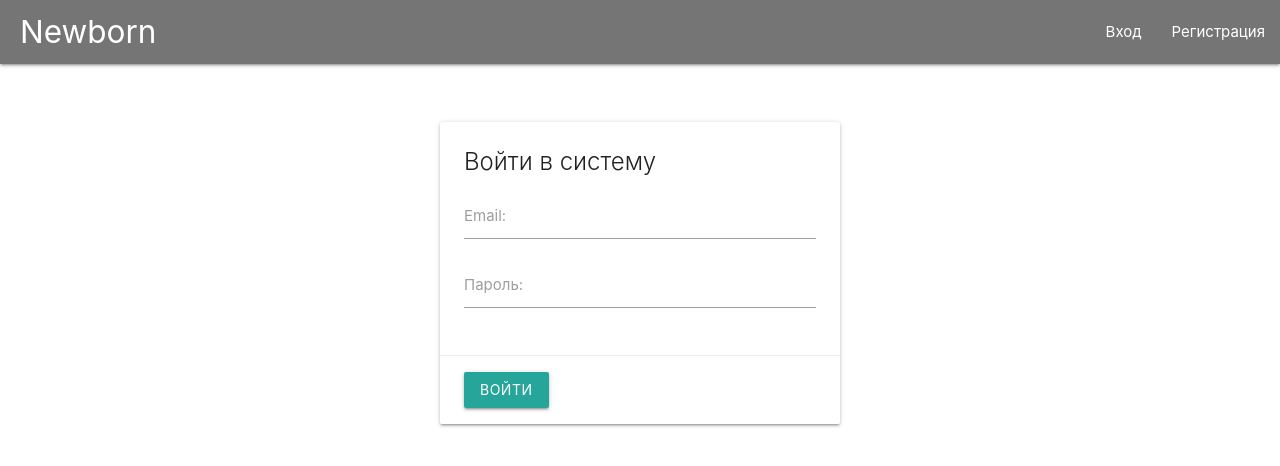
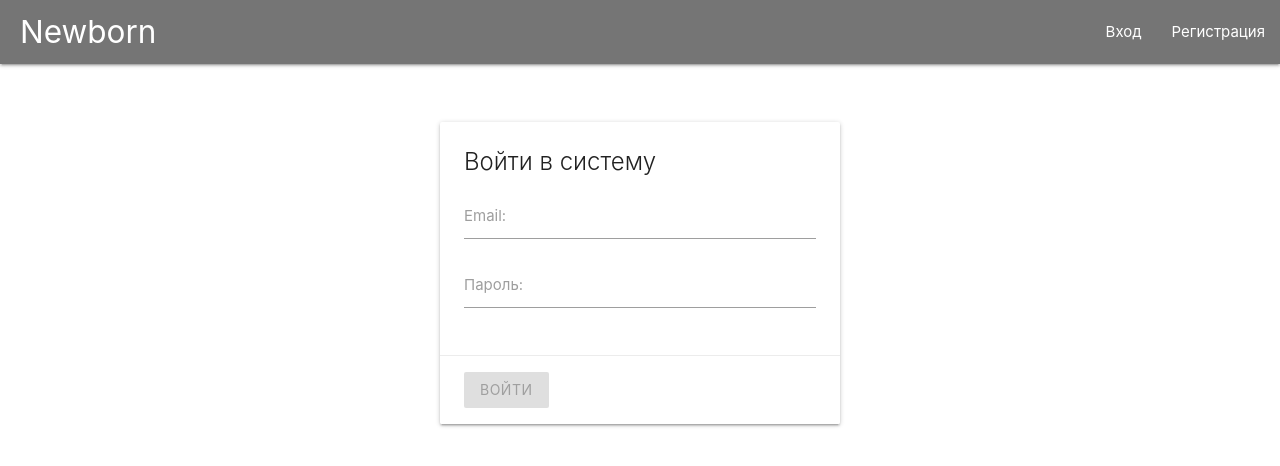
Before and after one commit to OlegUsatui/crm-platform, an Angular app in the folder client/: page /login in a window 1280 px wide. Shown: the top 466 px of the page. Built offline with nearby package versions, Linux system fonts and the light colour scheme.

Commit message:
login form

```diff
--- a/client/src/app/app.module.ts
+++ b/client/src/app/app.module.ts
@@ -7,6 +7,7 @@ import { LoginPageComponent } from './login-page/login-page.component';
 import { AuthLayoutComponent } from './shared/layouts/auth-layout/auth-layout.component';
 import { SiteLayoutComponent } from './shared/layouts/site-layout/site-layout.component';
 import { RegisterPageComponent } from './register-page/register-page.component';
+import { FormsModule, ReactiveFormsModule } from '@angular/forms';
 
 @NgModule({
   declarations: [
@@ -18,7 +19,9 @@ import { RegisterPageComponent } from './register-page/register-page.component';
   ],
   imports: [
     BrowserModule,
-    AppRoutingModule
+    AppRoutingModule,
+    FormsModule,
+    ReactiveFormsModule
   ],
   providers: [],
   bootstrap: [AppComponent]
--- a/client/src/app/login-page/login-page.component.html
+++ b/client/src/app/login-page/login-page.component.html
@@ -1,16 +1,42 @@
-<div class="card">
+<form [formGroup]="form" (ngSubmit)="onSubmit()" class="card">
   <div class="card-content">
     <span class="card-title">Войти в систему</span>
     <div class="input-field">
-      <input id="email" type="email" required>
+      <input
+        formControlName="email"
+        id="email"
+        type="email"
+        required
+        [ngClass]="{'invalid': form.get('email')?.touched && form.get('email')?.invalid}"
+      >
       <label for="email">Email:</label>
+      <span  class="helper-text red-text" *ngIf="form.get('email')?.touched && form.get('email')?.invalid">
+        <span *ngIf="form.get('email')?.errors?.['required']">Введите Email</span>
+        <span *ngIf="form.get('email')?.errors?.['email']">Вы ввели некорректный Email</span>
+      </span>
     </div>
     <div class="input-field">
-      <input id="password" type="password" required>
+      <input
+        formControlName="password"
+        id="password"
+        type="password"
+        required
+        [ngClass]="{'invalid': form.get('password')?.touched && form.get('password')?.invalid}"
+      >
       <label for="password">Пароль:</label>
+      <span  class="helper-text red-text" *ngIf="form.get('password')?.touched && form.get('password')?.invalid">
+        <span *ngIf="form.get('password')?.errors?.['required']">Введите пароль</span>
+        <span *ngIf="form.get('password')?.errors?.['minlength']">
+          Длина пароля должна быть больше {{ form.get('password')?.errors?.['minlength']['requiredLength'] }} символов. Сейчас {{ form.get('password')?.errors?.['minlength']['actualLength'] }}
+        </span>
+      </span>
     </div>
   </div>
   <div class="card-action">
-    <button class="modal-action btn waves-effect">Войти</button>
+    <button
+      type="submit"
+      class="modal-action btn waves-effect"
+      [disabled]="form.invalid"
+    >Войти</button>
   </div>
-</div>
+</form>
--- a/client/src/app/login-page/login-page.component.ts
+++ b/client/src/app/login-page/login-page.component.ts
@@ -1,10 +1,25 @@
-import { Component } from '@angular/core';
+import { Component, OnInit } from '@angular/core';
+import { FormBuilder, FormGroup, Validators } from '@angular/forms';
 
 @Component({
   selector: 'app-login-page',
   templateUrl: './login-page.component.html',
   styleUrls: ['./login-page.component.scss']
 })
-export class LoginPageComponent {
+export class LoginPageComponent implements OnInit {
+  form!: FormGroup;
 
+  constructor(private fb: FormBuilder) {
+  }
+
+  ngOnInit(): void {
+    this.form = this.fb.group({
+      email: ['', [Validators.required, Validators.email]],
+      password: ['', [Validators.required, Validators.minLength(6)]],
+    })
+  }
+
+  onSubmit(): void {
+
+  }
 }
```
